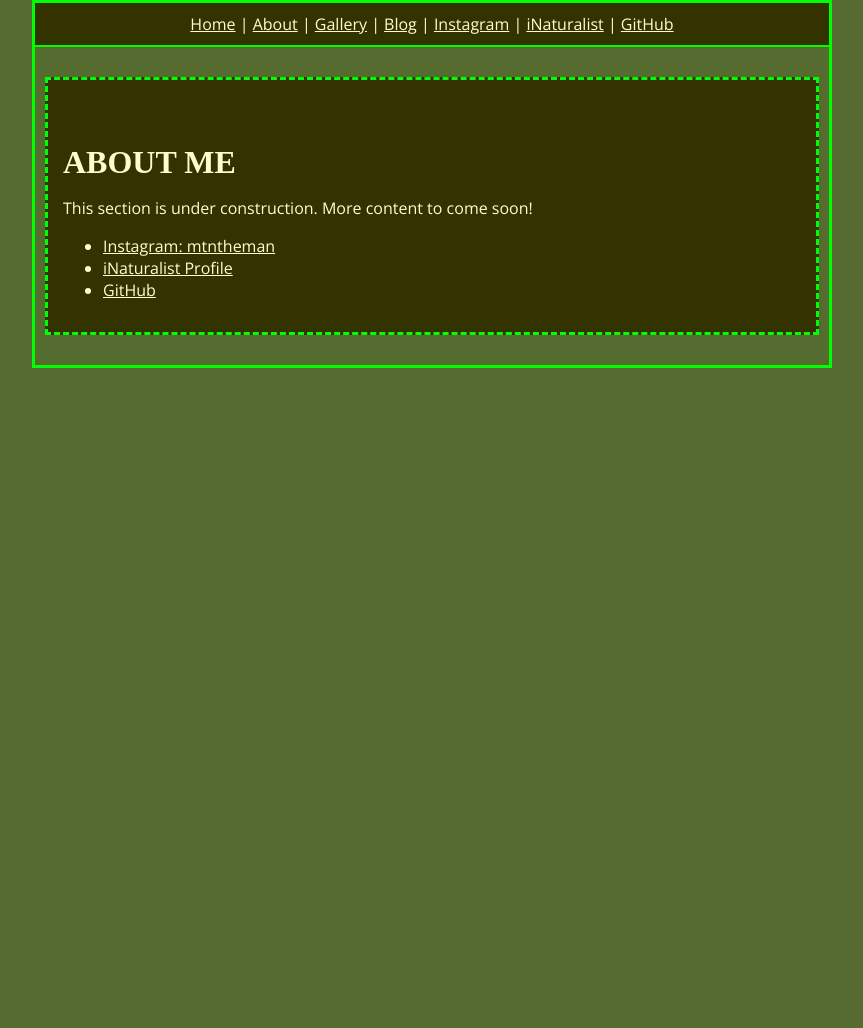
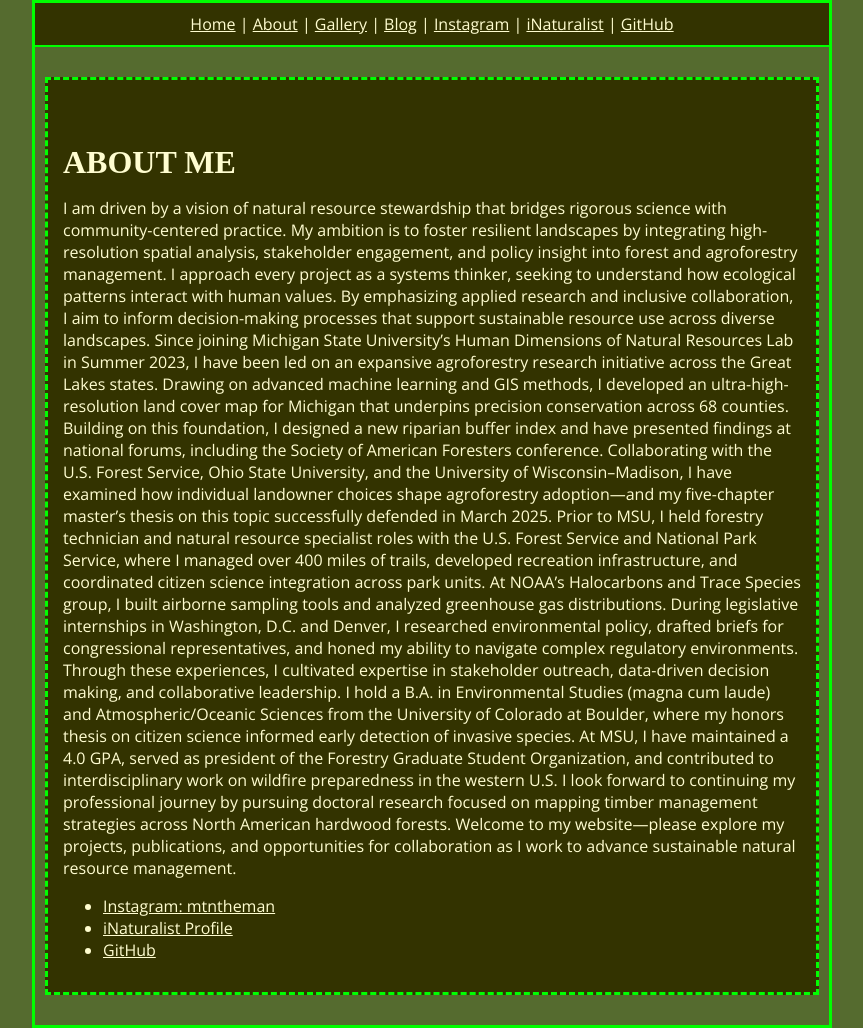
Before and after one commit to MtnTheMan/mtntheman.github.io, a Jekyll site: the page index.html, which Jekyll copies as it is, in a window 1280 px wide. Shown: the whole page, without its empty margins (208-1071 px from the left). Built offline with Jekyll 4.4.1, drawn with Linux system fonts in a browser that asks for light colours; some web fonts are replaced; before the commit the page ends 900 px from its top, so only the background shows below that.

Commit message:
Update index.html
Adding a Bio

```diff
--- a/index.html
+++ b/index.html
@@ -107,7 +107,14 @@
         <td>
           <div id="content">
             <h1 id="about">About Me</h1>
-            <p>This section is under construction. More content to come soon!</p>
+            <p>I am driven by a vision of natural resource stewardship that bridges rigorous science with community-centered practice. My ambition is to foster resilient landscapes by integrating high-resolution spatial analysis, stakeholder engagement, and policy insight into forest and agroforestry management. I approach every project as a systems thinker, seeking to understand how ecological patterns interact with human values. By emphasizing applied research and inclusive collaboration, I aim to inform decision-making processes that support sustainable resource use across diverse landscapes.
+
+            Since joining Michigan State University’s Human Dimensions of Natural Resources Lab in Summer 2023, I have been led on an expansive agroforestry research initiative across the Great Lakes states. Drawing on advanced machine learning and GIS methods, I developed an ultra-high-resolution land cover map for Michigan that underpins precision conservation across 68 counties. Building on this foundation, I designed a new riparian buffer index and have presented findings at national forums, including the Society of American Foresters conference. Collaborating with the U.S. Forest Service, Ohio State University, and the University of Wisconsin–Madison, I have examined how individual landowner choices shape agroforestry adoption—and my five-chapter master’s thesis on this topic successfully defended in March 2025.
+
+            Prior to MSU, I held forestry technician and natural resource specialist roles with the U.S. Forest Service and National Park Service, where I managed over 400 miles of trails, developed recreation infrastructure, and coordinated citizen science integration across park units. At NOAA’s Halocarbons and Trace Species group, I built airborne sampling tools and analyzed greenhouse gas distributions. During legislative internships in Washington, D.C. and Denver, I researched environmental policy, drafted briefs for congressional representatives, and honed my ability to navigate complex regulatory environments. Through these experiences, I cultivated expertise in stakeholder outreach, data-driven decision making, and collaborative leadership.
+
+            I hold a B.A. in Environmental Studies (magna cum laude) and Atmospheric/Oceanic Sciences from the University of Colorado at Boulder, where my honors thesis on citizen science informed early detection of invasive species. At MSU, I have maintained a 4.0 GPA, served as president of the Forestry Graduate Student Organization, and contributed to interdisciplinary work on wildfire preparedness in the western U.S. I look forward to continuing my professional journey by pursuing doctoral research focused on mapping timber management strategies across North American hardwood forests. Welcome to my website—please explore my projects, publications, and opportunities for collaboration as I work to advance sustainable natural resource management.
+            </p>
             <!-- External Links List -->
             <ul>
               <li>
```
